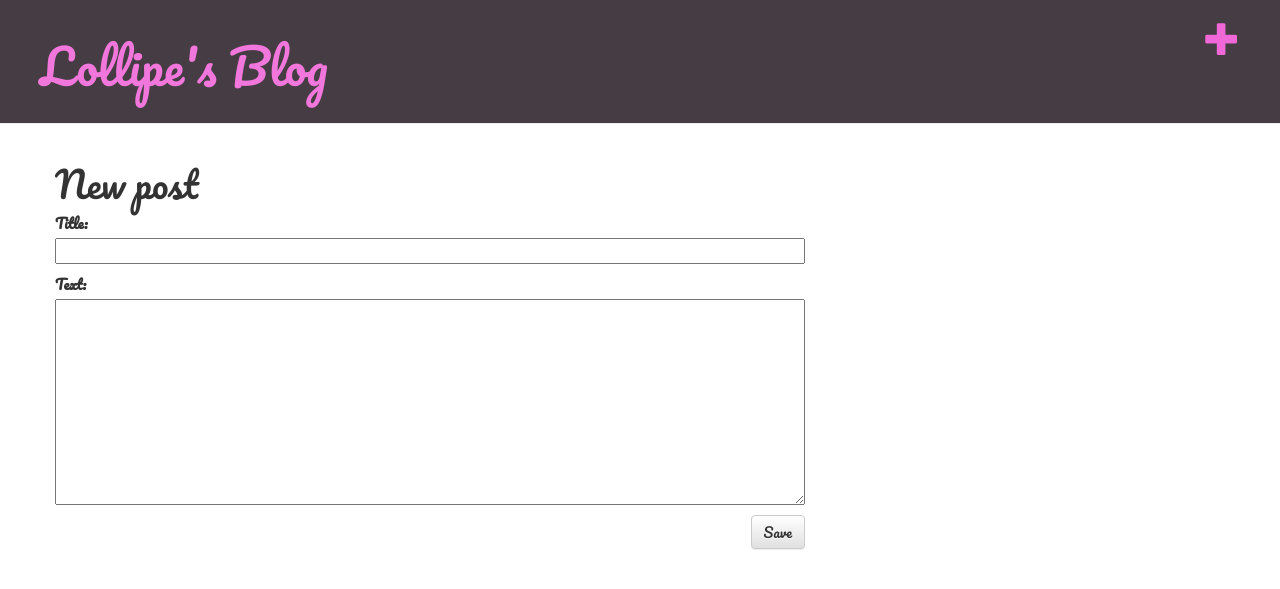
After one commit to lollipe/my-first-blog, a Django app: page /post/new/ in a window 1280 px wide. The commit adds this page. Shown: the top 589 px of the page. Run offline with Django 3.2, Linux system fonts and the light colour scheme; some libraries are stand-ins or nearby versions.

Commit message:
Added views to create/edit blog post inside the site.

```diff
--- /dev/null
+++ b/blog/forms.py
@@ -0,0 +1,9 @@
+from django import forms
+
+from .models import Post
+
+class PostForm(forms.ModelForm):
+
+    class Meta:
+        model = Post
+        fields = ('title', 'text',)
--- a/blog/templates/blog/base.html
+++ b/blog/templates/blog/base.html
@@ -1,16 +1,22 @@
 {% load staticfiles %}
 <html>
     <head>
+    <title>Lollipe's Blog</title>
         <link rel="stylesheet" href="//maxcdn.bootstrapcdn.com/bootstrap/3.2.0/css/bootstrap.min.css">
         <link rel="stylesheet" href="//maxcdn.bootstrapcdn.com/bootstrap/3.2.0/css/bootstrap-theme.min.css">
         <link rel="stylesheet" href="{% static 'css/blog.css' %}">
-        <link href="http://fonts.googleapis.com/css?family=Pacifico&subset=latin,latin-ext" rel="stylesheet" type="text/css">
+        <link href="http://fonts.googleapis.com/css?family=Pacifico&subset=latin,latin-ext" rel="stylesheet" type="
+        text/css">
     </head>
 <body>
     <div class="page-header">
-        <h1><a href="/">Django Girls Blog</a></h1>
+        <a href="{% url 'post_new' %}" class="top-menu"><span class="glyphicon glyphicon-plus"></span>
+        {% if user.is_authenticated %}
+{% endif %}
+        <h1><a href="/">Lollipe's Blog</a></h1>
     </div>
-    <div class="content container">
+    <div class="content container">{% if user.is_authenticated %}
+{% endif %}
         <div class="row">
             <div class="col-md-8">
             {% block content %}
@@ -19,4 +25,4 @@
         </div>
     </div>
 </body>
-    </html>
+</html>
--- a/blog/templates/blog/post_detail.html
+++ b/blog/templates/blog/post_detail.html
@@ -7,6 +7,7 @@
                 {{ post.published_date }}
             </div>
         {% endif %}
+        <a class="btn btn-default" href="{% url 'post_edit' pk=post.pk %}"><span class="glyphicon glyphicon-pencil"></span></a>
         <h1>{{ post.title }}</h1>
         <p>{{ post.text|linebreaks }}</p>
     </div>
--- /dev/null
+++ b/blog/templates/blog/post_edit.html
@@ -0,0 +1,9 @@
+{% extends 'blog/base.html' %}
+
+{% block content %}
+    <h1>New post</h1>
+    <form method="POST" class="post-form">{% csrf_token %}
+        {{ form.as_p }}
+        <button type="submit" class="save btn btn-default">Save</button>
+    </form>
+{% endblock %}
--- a/blog/urls.py
+++ b/blog/urls.py
@@ -1,6 +1,9 @@
-from django.conf.urls import url
+from django.conf.urls import include, url
 from . import views
+
 urlpatterns = [
     url(r'^$', views.post_list, name='post_list'),
-    url(r'^post/(?P<pk>[0-9]+)/$', views.post_detail, name='post_detail')
+    url(r'^post/(?P<pk>[0-9]+)/$', views.post_detail, name='post_detail'),
+    url(r'^post/new/$', views.post_new, name='post_new'),
+    url(r'^post/(?P<pk>[0-9]+)/edit/$', views.post_edit, name='post_edit'),
 ]
--- a/blog/views.py
+++ b/blog/views.py
@@ -1,10 +1,40 @@
 from django.shortcuts import render, get_object_or_404
 from django.utils import timezone
 from .models import Post
+from .forms import PostForm
+from django.shortcuts import redirect
 
 def post_list(request):
     posts = Post.objects.filter(published_date__lte=timezone.now()).order_by('published_date')
     return render(request, 'blog/post_list.html', {'posts': posts})
+
 def post_detail(request, pk):
     post = get_object_or_404(Post, pk=pk)
     return render(request, 'blog/post_detail.html', {'post': post})
+
+def post_new(request):
+    if request.method == "POST":
+        form = PostForm(request.POST)
+        if form.is_valid():
+            post = form.save(commit=False)
+            post.author = request.user
+            post.published_date = timezone.now()
+            post.save()
+            return redirect('blog.views.post_detail', pk=post.pk)
+    else:
+        form = PostForm()
+    return render(request, 'blog/post_edit.html', {'form': form})
+
+def post_edit(request, pk):
+    post = get_object_or_404(Post, pk=pk)
+    if request.method == "POST":
+        form = PostForm(request.POST, instance=post)
+        if form.is_valid():
+            post = form.save(commit=False)
+            post.author = request.user
+            post.published_date = timezone.now()
+            post.save()
+            return redirect('blog.views.post_detail', pk=post.pk)
+    else:
+        form = PostForm(instance=post)
+    return render(request, 'blog/post_edit.html', {'form': form})
```
